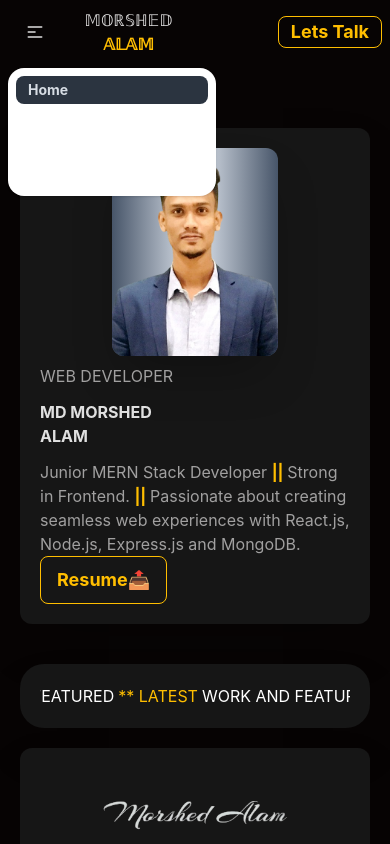
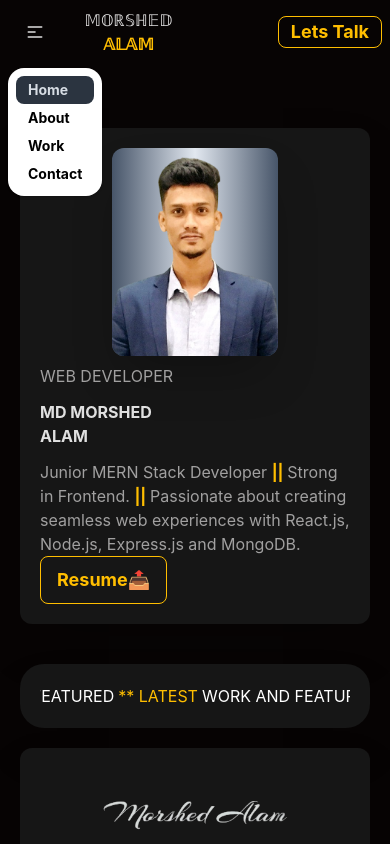
Before and after one commit to morz-mamun/My-PortFolio, a React (Vite) app: page / in a window 390 px wide. Both pictures are taken after a click on the button 35 px from the left and 32 px from the top of the page. Shown: the top 844 px of the page. Built offline with nearby package versions, Linux system fonts and the light colour scheme.

Commit message:
surge deploy problem solve

```diff
--- a/src/Components/Navbar/Navbar.jsx
+++ b/src/Components/Navbar/Navbar.jsx
@@ -40,7 +40,7 @@ const Navbar = () => {
           </div>
           <ul
             tabIndex={0}
-            className="menu menu-sm dropdown-content mt-3 z-[1] p-2 shadow bg-base-100 rounded-box w-52"
+            className="menu menu-sm dropdown-content mt-3 z-[1] p-2 shadow bg-white text-black rounded-box"
           >
             {navLinks}
           </ul>
```
Also changed, not shown: 2 other files (tests, documents, lock files or other folders).
